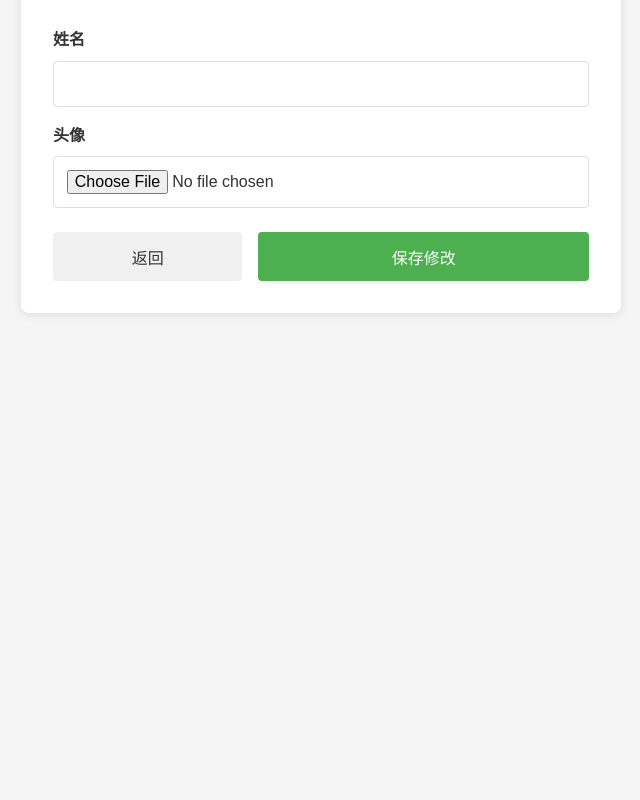
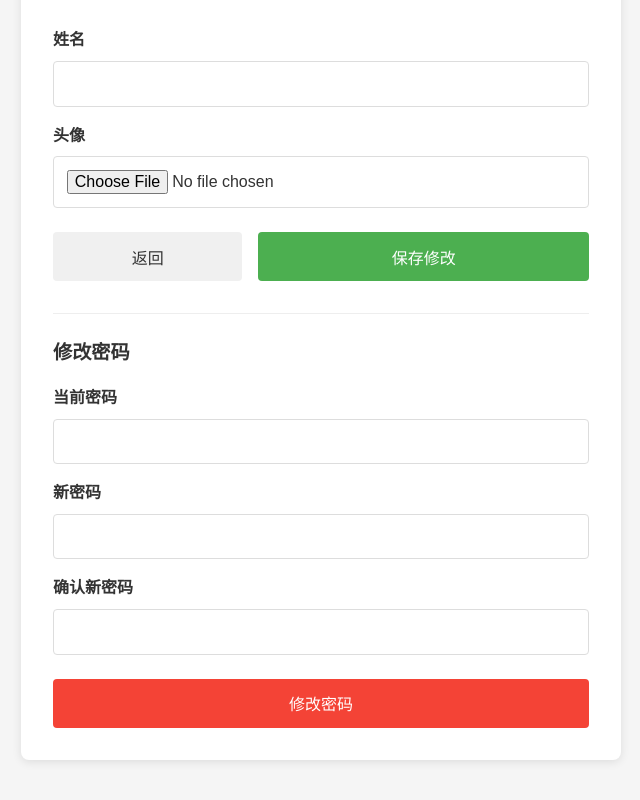
Before and after one commit to Qiyao071/second-hand-market, a Vue app: page /edit-profile in a window 1280 px wide. Shown: the part 386-1186 px from the top of the page, without its empty margins (319-959 px from the left). Before the commit the page ends 800 px from the top, so only its background shows below. Built offline with nearby package versions, Linux system fonts and the light colour scheme; no server answers; sample sign-in values are in the browser's storage; the HTML template or start-up script is replaced by a standard one.

Commit message:
添加用户修改密码功能：1. 添加修改密码API 2. 前端添加密码修改表单 3. 验证新密码不可与旧密码一致

```diff
--- a/src/views/EditProfile.vue
+++ b/src/views/EditProfile.vue
@@ -28,6 +28,29 @@
       <p class="error" v-if="error">{{ error }}</p>
       <p class="success" v-if="success">{{ success }}</p>
     </form>
+
+    <div class="password-section">
+      <h3>修改密码</h3>
+      <form @submit.prevent="changePassword">
+        <div class="form-group">
+          <label for="currentPassword">当前密码</label>
+          <input type="password" id="currentPassword" v-model="passwordForm.currentPassword" required>
+        </div>
+        <div class="form-group">
+          <label for="newPassword">新密码</label>
+          <input type="password" id="newPassword" v-model="passwordForm.newPassword" required>
+        </div>
+        <div class="form-group">
+          <label for="confirmPassword">确认新密码</label>
+          <input type="password" id="confirmPassword" v-model="passwordForm.confirmPassword" required>
+        </div>
+        <div class="form-actions">
+          <button type="submit" class="submit-btn password-btn">修改密码</button>
+        </div>
+        <p class="error" v-if="passwordError">{{ passwordError }}</p>
+        <p class="success" v-if="passwordSuccess">{{ passwordSuccess }}</p>
+      </form>
+    </div>
   </div>
 </template>
 
@@ -48,8 +71,16 @@ const form = ref({
   avatar: ''
 })
 
+const passwordForm = ref({
+  currentPassword: '',
+  newPassword: '',
+  confirmPassword: ''
+})
+
 const error = ref('')
 const success = ref('')
+const passwordError = ref('')
+const passwordSuccess = ref('')
 
 const goBack = () => {
   router.go(-1)
@@ -111,6 +142,28 @@ const updateProfile = async () => {
   } catch (err) {
     error.value = err.response?.data?.message || '更新失败，请稍后重试'
     success.value = ''
+  }
+}
+
+const changePassword = async () => {
+  passwordError.value = ''
+  passwordSuccess.value = ''
+  try {
+    const token = localStorage.getItem('token')
+    await axios.put('/api/auth/change-password', passwordForm.value, {
+      headers: {
+        Authorization: `Bearer ${token}`
+      }
+    })
+    passwordSuccess.value = '密码修改成功！'
+    passwordForm.value = {
+      currentPassword: '',
+      newPassword: '',
+      confirmPassword: ''
+    }
+  } catch (err) {
+    passwordError.value = err.response?.data?.message || '修改密码失败，请稍后重试'
+    passwordSuccess.value = ''
   }
 }
 
@@ -234,5 +287,26 @@ input {
   text-align: center;
 }
 
+.password-section {
+  margin-top: 2rem;
+  padding-top: 1.5rem;
+  border-top: 1px solid #eee;
+}
+
+.password-section h3 {
+  margin-bottom: 1rem;
+  color: #333;
+  font-size: 1.2rem;
+}
+
+.password-btn {
+  width: 100%;
+  flex: none;
+  background-color: #f44336;
+}
+
+.password-btn:hover {
+  background-color: #d32f2f;
+}
 
 </style>
```
Also changed, not shown: routes/auth.js (+55 -0 lines).
